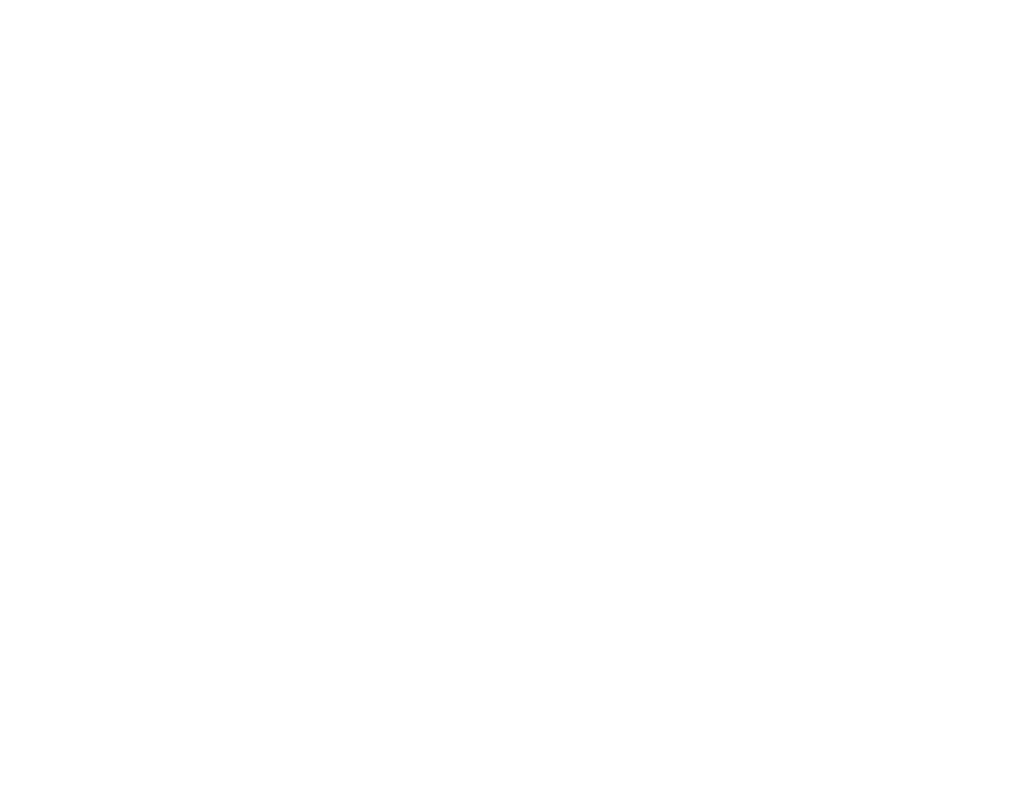
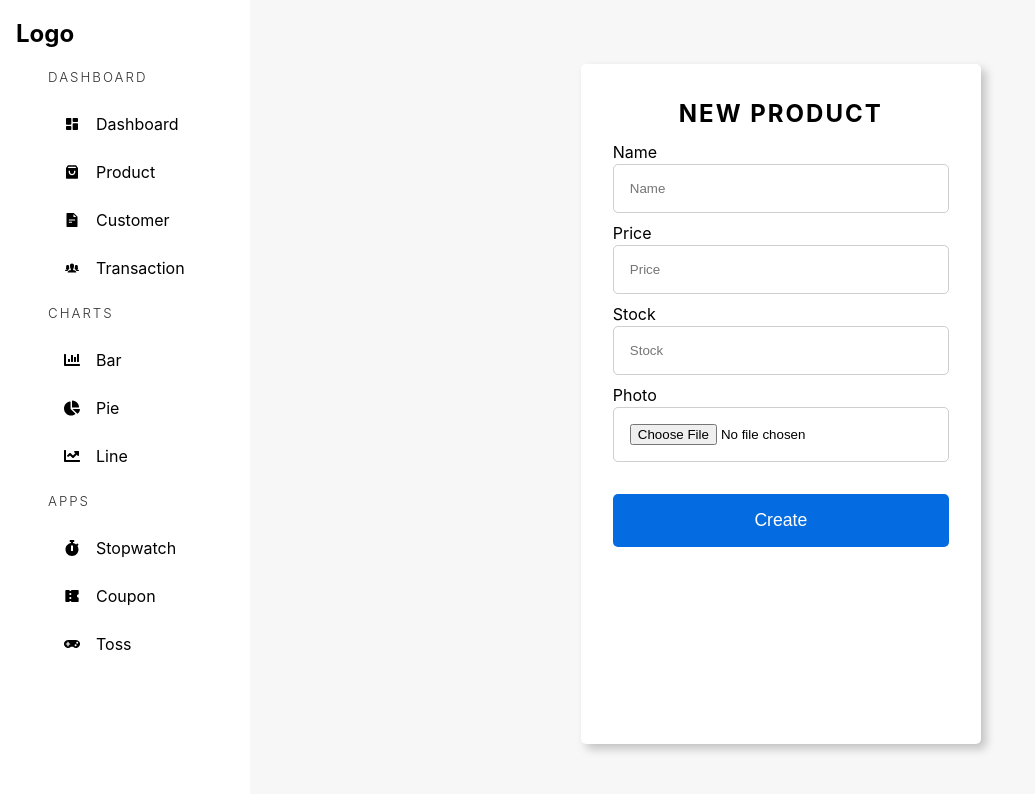
Before and after one commit to shuvox33/e-commerce-dashboard, a React (Vite) app: page /admin/product/new in a window 1280 px wide. Before the commit this address had no page. Shown: the top 794 px of the page, without its empty margins (0-1035 px from the left). Built offline with nearby package versions, Linux system fonts and the light colour scheme.

Commit message:
added new product section

```diff
--- a/src/App.tsx
+++ b/src/App.tsx
@@ -2,21 +2,34 @@ import { lazy, Suspense } from "react";
 import { BrowserRouter as Router, Routes, Route } from "react-router-dom";
 import Loader from "./components/Loader";
 
-const Dashboard = lazy(() => import('./pages/Dashboard'))
-const Customers = lazy(() => import('./pages/Customers'))
-const Products = lazy(() => import('./pages/Products'))
-const Transaction = lazy(() => import('./pages/Transaction'))
-
+const Dashboard = lazy(() => import("./pages/Dashboard"));
+const Customers = lazy(() => import("./pages/Customers"));
+const Products = lazy(() => import("./pages/Products"));
+const Transaction = lazy(() => import("./pages/Transaction"));
+const NewProduct = lazy(() => import("./pages/management/NewProduct"));
+const ProductManagement = lazy(
+  () => import("./pages/management/ProductManagement")
+);
+const TransactionManagement = lazy(
+  () => import("./pages/management/TransactionManagement")
+);
 
 const App = () => {
   return (
     <Router>
-      <Suspense fallback={<Loader/>}>
+      <Suspense fallback={<Loader />}>
         <Routes>
           <Route path="/admin/dashboard" element={<Dashboard />} />
           <Route path="/admin/customers" element={<Customers />} />
           <Route path="/admin/products" element={<Products />} />
           <Route path="/admin/transaction" element={<Transaction />} />
+
+          <Route path="/admin/product/new" element={<NewProduct />} />
+          <Route path="/admin/product/:id" element={<ProductManagement />} />
+          <Route
+            path="/admin/transaction/:id"
+            element={<TransactionManagement />}
+          />
         </Routes>
       </Suspense>
     </Router>
--- /dev/null
+++ b/src/pages/management/NewProduct.tsx
@@ -0,0 +1,75 @@
+import { ChangeEvent, useState } from "react";
+import AdminSideBar from "../../components/AdminSideBar";
+
+const NewProduct = () => {
+  const [name, setName] = useState<string>("");
+  const [price, setPrice] = useState<number>();
+  const [stock, setStock] = useState<number>();
+  const [photo, setPhoto] = useState<string>("");
+
+  const changeImageHandler = (e: ChangeEvent<HTMLInputElement>) => {
+    const file: File | undefined = e.target.files?.[0];
+
+    const reader: FileReader = new FileReader();
+
+    if (file) {
+      reader.readAsDataURL(file);
+      reader.onloadend = () => {
+        if (typeof reader.result === "string") setPhoto(reader.result);
+      };
+    }
+  };
+
+  return (
+    <div className="admin-container">
+      <AdminSideBar />
+      <main className="product-management">
+        <article>
+          <form>
+            <h2>New Product</h2>
+            <div>
+              <label>Name</label>
+              <input
+                required
+                type="text"
+                placeholder="Name"
+                value={name}
+                onChange={(e) => setName(e.target.value)}
+              />
+            </div>
+            <div>
+              <label>Price</label>
+              <input
+                required
+                type="number"
+                placeholder="Price"
+                value={price}
+                onChange={(e) => setPrice(Number(e.target.value))}
+              />
+            </div>
+            <div>
+              <label>Stock</label>
+              <input
+                required
+                type="number"
+                placeholder="Stock"
+                value={stock}
+                onChange={(e) => setStock(Number(e.target.value))}
+              />
+            </div>
+            <div>
+              <label>Photo</label>
+              <input type="file" required onChange={changeImageHandler} />
+            </div>
+
+            {photo && <img src={photo} alt="New Image" />}
+
+            <button type="submit">Create</button>
+          </form>
+        </article>
+      </main>
+    </div>
+  );
+};
+
+export default NewProduct;
--- /dev/null
+++ b/src/pages/management/ProductManagement.tsx
@@ -0,0 +1,16 @@
+
+import AdminSideBar from "../../components/AdminSideBar";
+
+const ProductManagement = () => {
+
+    return (
+        <div className="admin-container">
+            <AdminSideBar />
+            <main >
+
+            </main>
+        </div>
+    );
+};
+
+export default ProductManagement;
--- /dev/null
+++ b/src/pages/management/TransactionManagement.tsx
@@ -0,0 +1,12 @@
+import AdminSideBar from "../../components/AdminSideBar";
+
+const TransactionManagement = () => {
+    return (
+        <div className="admin-container">
+            <AdminSideBar />
+            <main>{ }</main>
+        </div>
+    );
+};
+
+export default TransactionManagement;
--- a/src/styles/app.scss
+++ b/src/styles/app.scss
@@ -1,12 +1,11 @@
 @import "mixin";
-@import"dashboard";
+@import "dashboard";
 @import "products";
 
 :root {
   font-family: Inter, system-ui, Avenir, Helvetica, Arial, sans-serif;
   line-height: 1.5;
   font-weight: 400;
-
 }
 
 * {
@@ -37,7 +36,7 @@ a {
   height: 100vh;
   background-color: rgb(247, 247, 247);
 
-    >aside {
+  > aside {
     width: 100%;
     background-color: white;
     padding: 1rem;
@@ -48,26 +47,26 @@ a {
       display: none;
     }
 
-        >div {
+    > div {
       margin: 1rem 2rem;
 
-            >h5 {
+      > h5 {
         @include heading(2px);
         opacity: 0.8;
         margin: 1rem 0;
       }
 
-            >ul {
+      > ul {
         @include flex(column, unset, unset, 0.5rem);
         list-style: none;
 
-                >li {
+        > li {
           padding: 0.5rem 1rem;
           border-radius: 10px;
 
           a {
-                        color: rgb(0, 0, 0, .825);
-                        @include flex(row, unset)
+            color: rgb(0, 0, 0, 0.825);
+            @include flex(row, unset);
           }
         }
       }
@@ -147,7 +146,7 @@ a {
   @include flex;
   padding: 2rem;
 
-    >button {
+  > button {
     padding: 0.5rem 1rem;
     border: none;
     outline: none;
@@ -162,3 +161,57 @@ a {
     }
   }
 }
+
+.product-management {
+  @include flex(row, center, unset);
+  padding: 4rem;
+  > article {
+    height: 85vh;
+    padding: 2rem;
+    width: 100%;
+    max-width: 400px;
+    background-color: white;
+    border-radius: 5px;
+    box-shadow: 5px 5px 10px rgba(0, 0, 0, 0.216);
+    > form {
+      @include flex(column, unset, center, 2rem);
+      > h2 {
+        text-transform: uppercase;
+        letter-spacing: 2px;
+      }
+      > img {
+        @include square(5rem);
+        object-fit: cover;
+        border-radius: 5px;
+      }
+      > div {
+        width: 100%;
+        position: relative;
+        > label {
+          position: absolute;
+          left: 0;
+          top: -1.5rem;
+        }
+        > input {
+          @include inputStyle(
+            100%,
+            1rem,
+            unset,
+            1px solid rgba(13, 13, 13, 0.196)
+          );
+          border-radius: 5px;
+        }
+      }
+      >button{
+        padding: 1rem;
+        border: none;
+        background-color: rgb(5, 107, 224);
+        color: white;
+        width: 100%;
+        border-radius: 5px;
+        font-size: 1.1rem;
+        cursor: pointer;
+      }
+    }
+  }
+}
```
Also changed, not shown: src/pages/Products.tsx (+20 -19 lines). Lines whose indentation alone changed are shown as unchanged.
